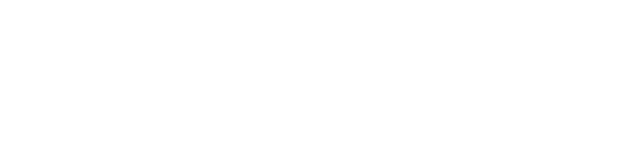
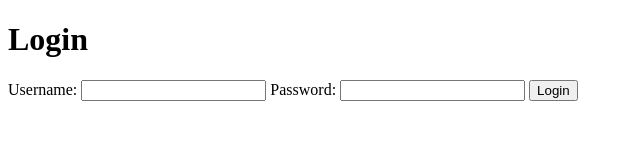
Before and after one commit to AnshThakkar49/Sparkathon, a plain HTML site: page login.html in a window 1280 px wide. Shown: the whole page, without its empty margins (0-640 px from the left). Drawn offline with Linux system fonts and the light colour scheme.

Commit message:
Update login.html

```diff
--- a/login.html
+++ b/login.html
@@ -1 +1,18 @@
-<html></html>
+<!DOCTYPE html>
+<html lang="en">
+<head>
+    <meta charset="UTF-8">
+    <meta name="viewport" content="width=device-width, initial-scale=1.0">
+    <title>Login Page</title>
+</head>
+<body>
+    <h1>Login</h1>
+    <form action="/predict" method="post">
+        <label for="username">Username:</label>
+        <input type="text" id="username" name="username">
+        <label for="password">Password:</label>
+        <input type="password" id="password" name="password">
+        <button type="submit">Login</button>
+    </form>
+</body>
+</html>
```
